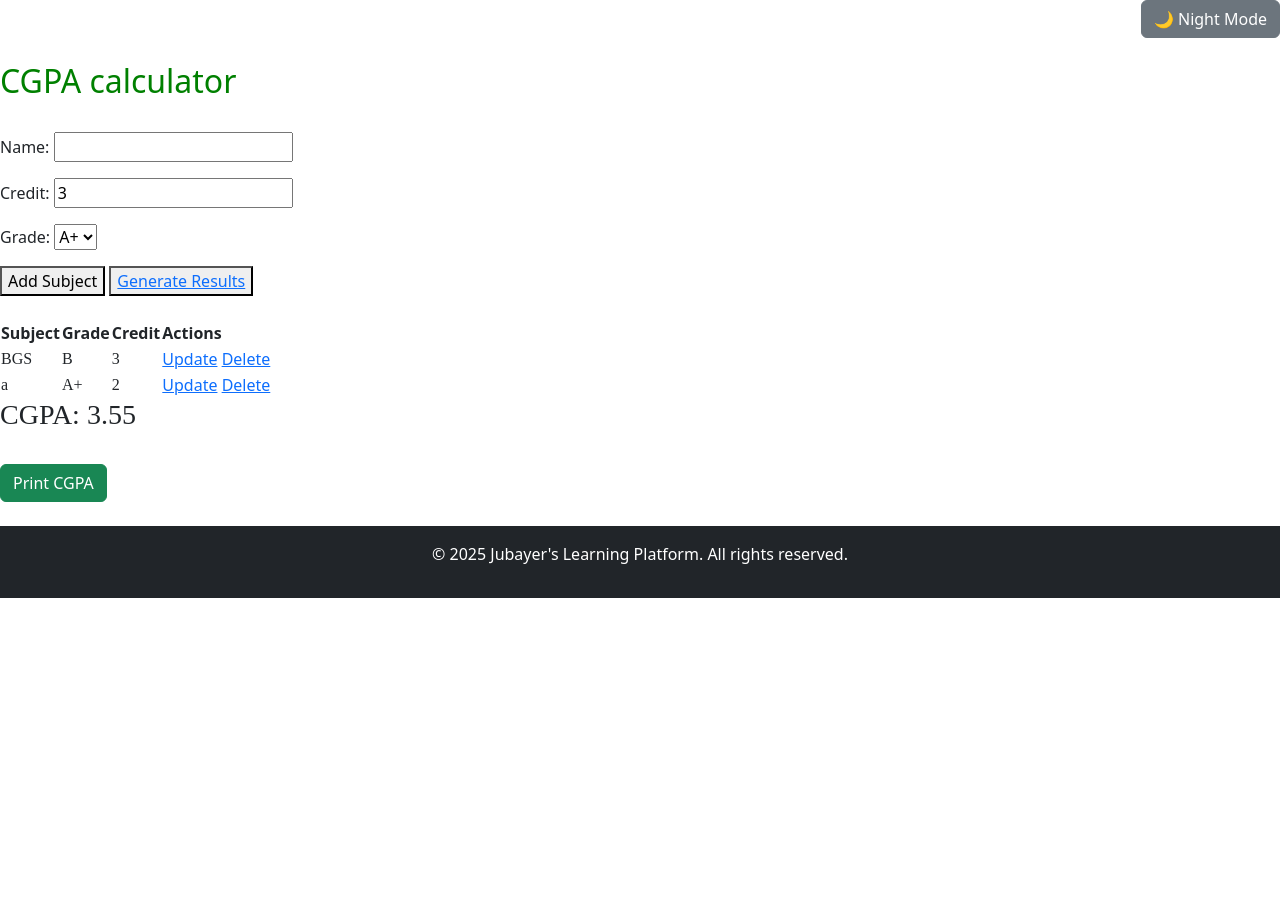
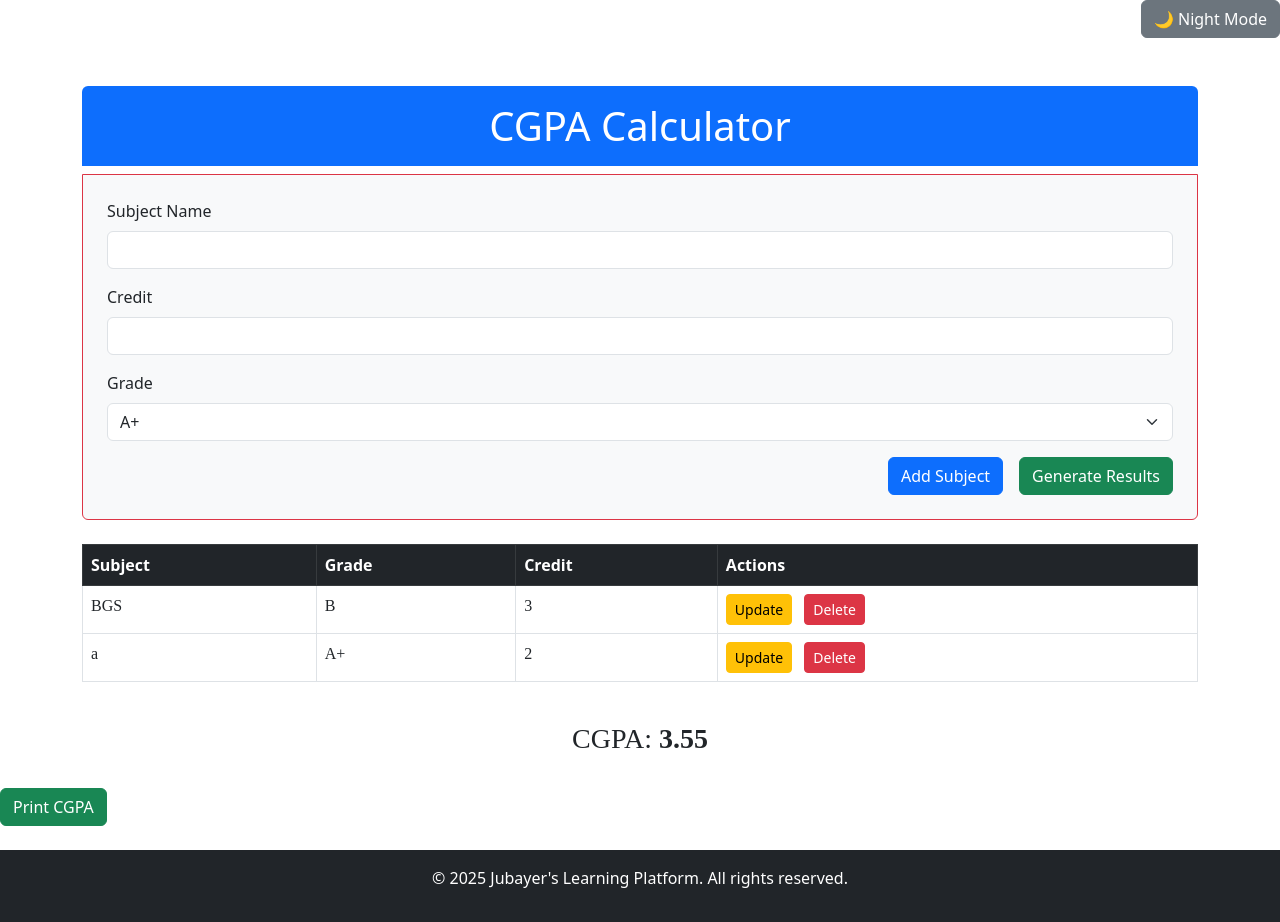
Before and after one commit to jihadj0002/Web, a Django app: page /cg/ in a window 1280 px wide. Shown: the part 56-978 px from the top of the page. Before the commit the page ends 654 px from the top, so only its background shows below. Run offline with Django 5.2, Linux system fonts and the light colour scheme; a user stored in the database is signed in; data comes from the database, SQL or seed files in the repository; both versions use the stored data as it was after the commit.

Commit message:
Updated CGPA index page

```diff
--- a/Learn/test0/cgpa/templates/cgpa/index.html
+++ b/Learn/test0/cgpa/templates/cgpa/index.html
@@ -2,41 +2,103 @@
 
 {% block content %}
 <div class="mn" id="mn">
-    <h2 style="color: green;">CGPA calculator</h2>
-    <br>
+    <div class="container mt-5">
+        <!-- Heading -->
+        <div class="h1 text-center bg-primary text-white py-3 rounded-top">
+            CGPA Calculator
+        </div>
 
-    <form action="" method="post">
+        <!-- Form Container -->
+        <div class="form-container border border-danger rounded-bottom p-4 bg-light">
+            <form method="post" class="needs-validation" novalidate>
                 {% csrf_token %}
-        {{form.as_p}}
-        <button type="submit">Add Subject</button>
-        <button><a href="{% url 'cgpa:result' %}">Generate Results</a></button>
+
+                <!-- Subject Name Input -->
+                <div class="mb-3">
+                    <label for="sub" class="form-label">Subject Name</label>
+                    <input type="text" class="form-control" name="sub" id="sub" required>
+                    <div class="invalid-feedback">
+                        Please enter a subject name.
+                    </div>
+                </div>
+
+                <!-- Credit Input -->
+                <div class="mb-3">
+                    <label for="credit" class="form-label">Credit</label>
+                    <input type="number" class="form-control" name="credit" id="credit" required>
+                    <div class="invalid-feedback">
+                        Please enter the credit value.
+                    </div>
+                </div>
+
+                <!-- Grade Selection -->
+                <div class="mb-3">
+                    <label for="grade" class="form-label">Grade</label>
+                    <select class="form-select" name="grade" id="grade" required>
+                        {% for grade in GRADE_POINTS %}
+                            <option value="{{ grade }}">{{ grade }}</option>
+                        {% endfor %}
+                    </select>
+                    <div class="invalid-feedback">
+                        Please select a grade.
+                    </div>
+                </div>
+
+                <!-- Buttons -->
+                <div class="d-grid gap-2 d-md-flex justify-content-md-end">
+                    <button type="submit" class="btn btn-primary me-md-2">Add Subject</button>
+                    <a href="{% url 'cgpa:result' %}" class="btn btn-success">Generate Results</a>
+                </div>
             </form>
-    <br>
-    <table>
-        <thead>
+        </div>
+    </div>
+
+
+
+
+    <div class="container mt-4">
+        <div class="table-responsive">
+
+        {% if not subjects %}
+        <div class="alert alert-info mt-3" role="alert">
+            No subjects added yet. Start by adding a subject!
+        </div>
+        {% endif %}
+
+        <!-- Table for Subjects -->
+
+            <table class="table table-bordered table-hover">
+                <thead class="table-dark">
                     <tr>
-                <th>Subject</th>
-                <th>Grade</th>
-                <th>Credit</th>
-                <th>Actions</th>
+                        <th scope="col">Subject</th>
+                        <th scope="col">Grade</th>
+                        <th scope="col">Credit</th>
+                        <th scope="col">Actions</th>
                     </tr>
                 </thead>
                 <tbody>
                     {% for subject in subjects %}
                     <tr>
-                <td style="font-family: 'Times New Roman', Times, serif;">{{subject.name}}</td>
-                <td style="font-family: 'Times New Roman', Times, serif;">{{subject.grade}}</td>
-                <td style="font-family: 'Times New Roman', Times, serif;">{{subject.credit}}</td>
+                        <td style="font-family: 'Times New Roman', Times, serif;">{{ subject.name }}</td>
+                        <td style="font-family: 'Times New Roman', Times, serif;">{{ subject.grade }}</td>
+                        <td style="font-family: 'Times New Roman', Times, serif;">{{ subject.credit }}</td>
                         <td>
-                    <a href="{% url 'cgpa:edit_sub' subject.pk %}">Update</a>
-                    <a href="{% url 'cgpa:delete' subject.pk %}">Delete</a>
+                            <a href="{% url 'cgpa:edit_sub' subject.pk %}" class="btn btn-sm btn-warning me-2">Update</a>
+                            <a href="{% url 'cgpa:delete' subject.pk %}" class="btn btn-sm btn-danger">Delete</a>
                         </td>
                     </tr>
                     {% endfor %}
                 </tbody>
             </table>
-    <h3 style="font-family: 'Times New Roman', Times, serif;">CGPA: <span id="cgpa">{{cgpa}}</span></h3>
+        </div>
 
+        <!-- CGPA Display -->
+        <div class="mt-4 text-center">
+            <h3 style="font-family: 'Times New Roman', Times, serif;">
+                CGPA: <span id="cgpa" class="fw-bold">{{ cgpa }}</span>
+            </h3>
+        </div>
+    </div>
 </div>
 
 
@@ -49,5 +111,25 @@
         document.body.innerHTML = d;
         window.print();
     }
+
+    (function () {
+        'use strict'
+
+        // Fetch all the forms we want to apply custom Bootstrap validation styles to
+        var forms = document.querySelectorAll('.needs-validation')
+
+        // Loop over them and prevent submission
+        Array.prototype.slice.call(forms)
+            .forEach(function (form) {
+                form.addEventListener('submit', function (event) {
+                    if (!form.checkValidity()) {
+                        event.preventDefault()
+                        event.stopPropagation()
+                    }
+
+                    form.classList.add('was-validated')
+                }, false)
+            })
+    })()
 </script>
 {% endblock %}
--- a/Learn/test0/cgpa/views.py
+++ b/Learn/test0/cgpa/views.py
@@ -48,6 +48,13 @@ def index(request):
 
     if request.method == "POST":
         form = SubjectForm(request.POST)
+        sub = request.POST.get("sub")
+        credit = request.POST.get("credit")
+        grade = request.POST.get("grade")
+
+        sub = Subject.objects.create(user=request.user, name=sub, credit=int(credit), grade=grade)
+        sub.save()
+
         if form.is_valid():
             subject = form.save(commit=False)
             subject.user = request.user
@@ -74,6 +81,7 @@ def index(request):
         "subjects": subjects,
         "form": form,
         "cgpa": cgpa,
+        "GRADE_POINTS":GRADE_POINTS,
     }
     return render(request, "cgpa/index.html", context)
 
```
Also changed, not shown: Learn/test0/cgpa/templates/cgpa/index0.html (added, +53 -0 lines), Learn/test0/db.sqlite3. Lines whose indentation alone changed are shown as unchanged.
